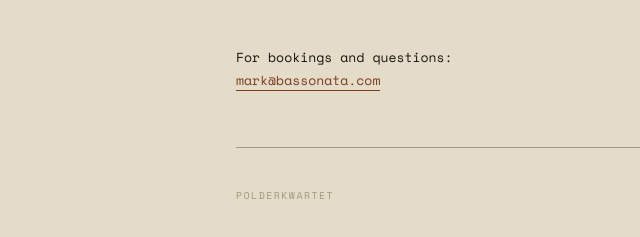
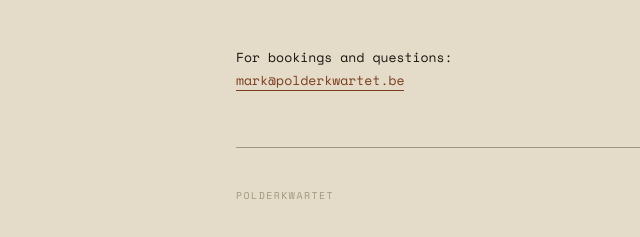
Before and after one commit to markmeeus/polderkwartet_site, a plain HTML site: page index.html in a window 1280 px wide. Shown: the part 917-1154 px from the top of the page, 6-646 px from the left. Drawn offline with nearby package versions, Linux system fonts and the light colour scheme.

Commit message:
use correct email

```diff
--- a/index.html
+++ b/index.html
@@ -259,8 +259,8 @@ footer { flex-direction: column; gap: 0.5rem; }
     <section id="contact">
       <p style="font-size:0.82rem; line-height:1.75;">
         For bookings and questions:<br>
-        <a href="mailto:mark@bassonata.com" style="color:var(--rust); text-decoration:none; border-bottom: 1px solid var(--rust);">
-          mark@bassonata.com
+        <a href="mailto:mark@polderkwartet.be" style="color:var(--rust); text-decoration:none; border-bottom: 1px solid var(--rust);">
+          mark@polderkwartet.be
         </a>
       </p>
     </section>
```
